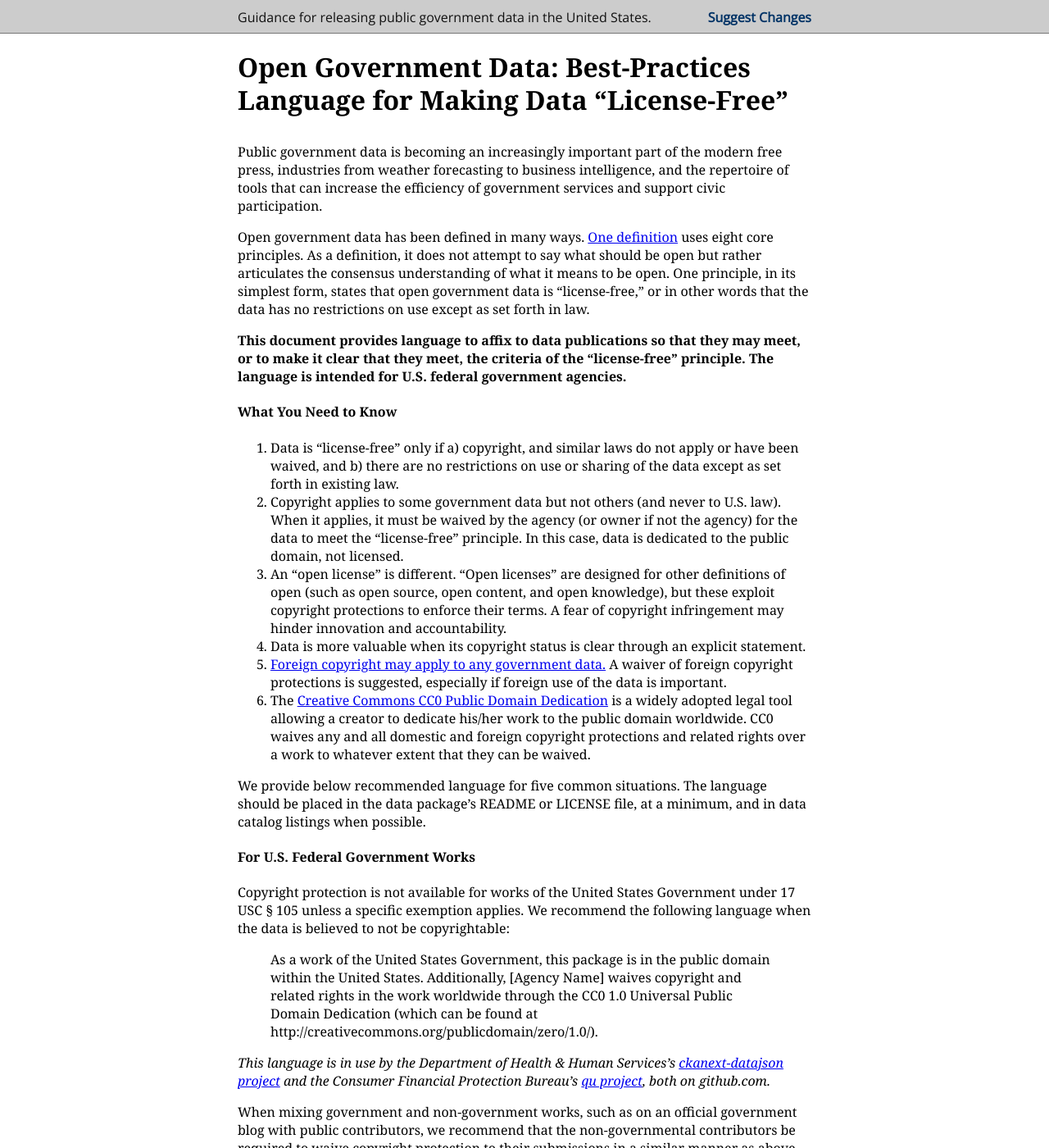
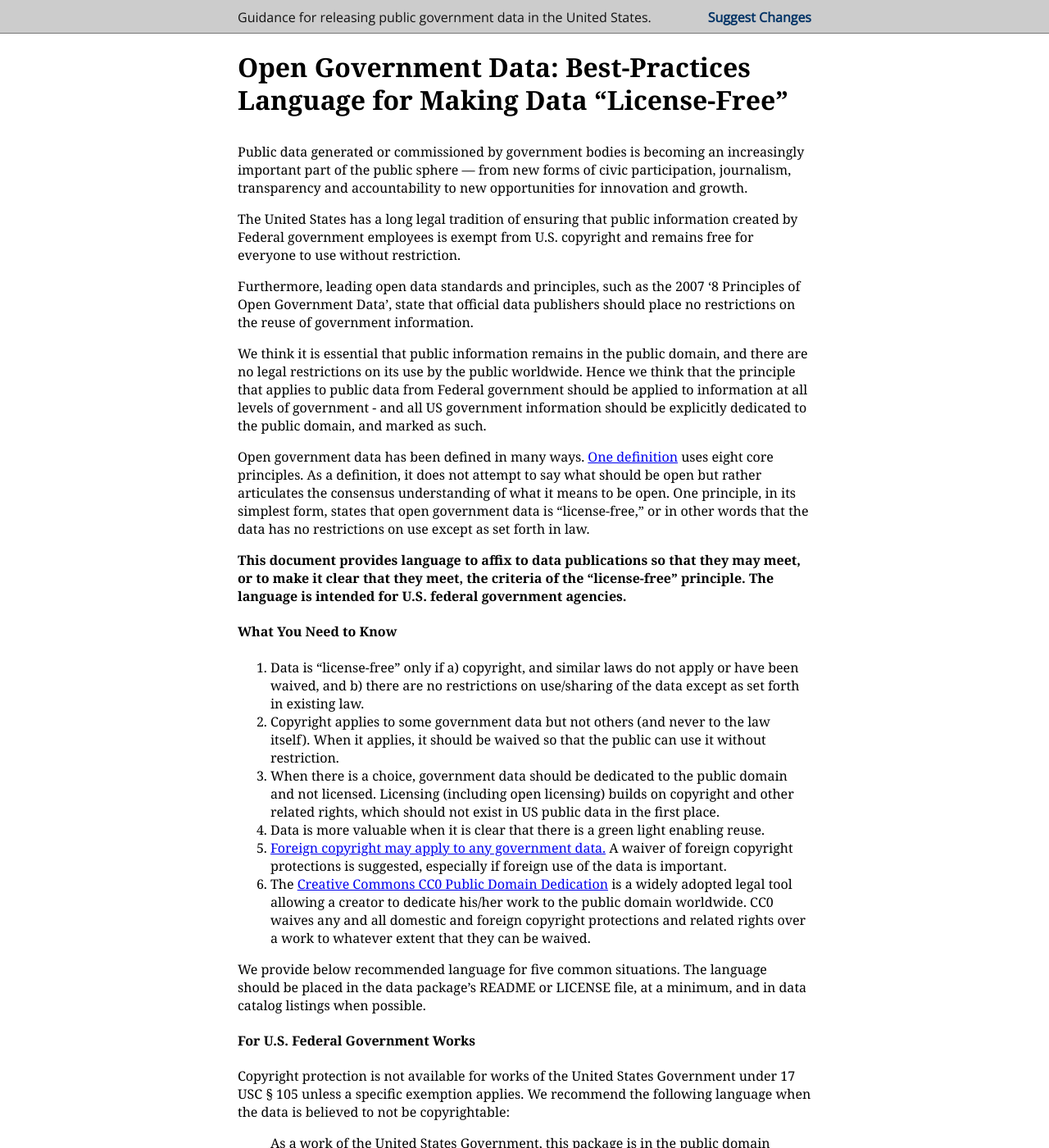
Before and after one commit to unitedstates/licensing, a Jekyll site: the page built from index.md, in a window 1280 px wide and 1400 px high. Shown: the whole window at 82% size. Built offline with Jekyll 4.4.1, drawn with Linux system fonts in a browser that asks for light colours; some web fonts are replaced.

Commit message:
jonathan's rewrite

```diff
--- a/index.md
+++ b/index.md
@@ -7,7 +7,13 @@ filename: index.md
 
 ### Open Government Data: Best-Practices Language for Making Data "License-Free"
 
-Public government data is becoming an increasingly important part of the modern free press, industries from weather forecasting to business intelligence, and the repertoire of tools that can increase the efficiency of government services and support civic participation.
+Public data generated or commissioned by government bodies is becoming an increasingly important part of the public sphere — from new forms of civic participation, journalism, transparency and accountability to new opportunities for innovation and growth.
+
+The United States has a long legal tradition of ensuring that public information created by Federal government employees is exempt from U.S. copyright and remains free for everyone to use without restriction.
+
+Furthermore, leading open data standards and principles, such as the 2007 ‘8 Principles of Open Government Data’, state that official data publishers should place no restrictions on the reuse of government information.
+
+We think it is essential that public information remains in the public domain, and there are no legal restrictions on its use by the public worldwide. Hence we think that the principle that applies to public data from Federal government should be applied to information at all levels of government - and all US government information should be explicitly dedicated to the public domain, and marked as such.
 
 Open government data has been defined in many ways. [One definition][1] uses eight core principles. As a definition, it does not attempt to say what should be open but rather articulates the consensus understanding of what it means to be open. One principle, in its simplest form, states that open government data is "license-free," or in other words that the data has no restrictions on use except as set forth in law.
 
@@ -15,10 +21,10 @@ Open government data has been defined in many ways. [One definition][1] uses eig
 
 #### What You Need to Know
 
-1. Data is “license-free” only if a) copyright, and similar laws do not apply or have been waived, and b) there are no restrictions on use or sharing of the data except as set forth in existing law.
-2. Copyright applies to some government data but not others (and never to U.S. law). When it applies, it must be waived by the agency (or owner if not the agency) for the data to meet the "license-free" principle. In this case, data is dedicated to the public domain, not licensed.
-3. An "open license" is different. "Open licenses" are designed for other definitions of open (such as open source, open content, and open knowledge), but these exploit copyright protections to enforce their terms. A fear of copyright infringement may hinder innovation and accountability.
-4. Data is more valuable when its copyright status is clear through an explicit statement.
+1. Data is “license-free” only if a) copyright, and similar laws do not apply or have been waived, and b) there are no restrictions on use/sharing of the data except as set forth in existing law.
+2. Copyright applies to some government data but not others (and never to the law itself). When it applies, it should be waived so that the public can use it without restriction.
+3. When there is a choice, government data should be dedicated to the public domain and not licensed. Licensing (including open licensing) builds on copyright and other related rights, which should not exist in US public data in the first place.
+4. Data is more valuable when it is clear that there is a green light enabling reuse.
 5. [Foreign copyright may apply to any government data.][2] A waiver of foreign copyright protections is suggested, especially if foreign use of the data is important.
 6. The [Creative Commons CC0 Public Domain Dedication][3] is a widely adopted legal tool allowing a creator to dedicate his/her work to the public domain worldwide. CC0 waives any and all domestic and foreign copyright protections and related rights over a work to whatever extent that they can be waived.
 
```
